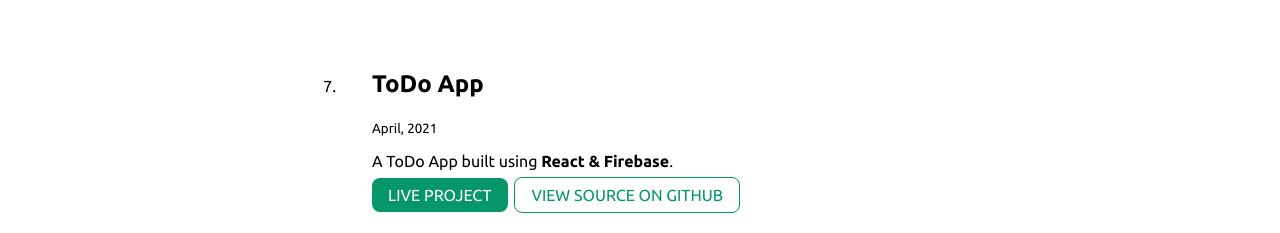
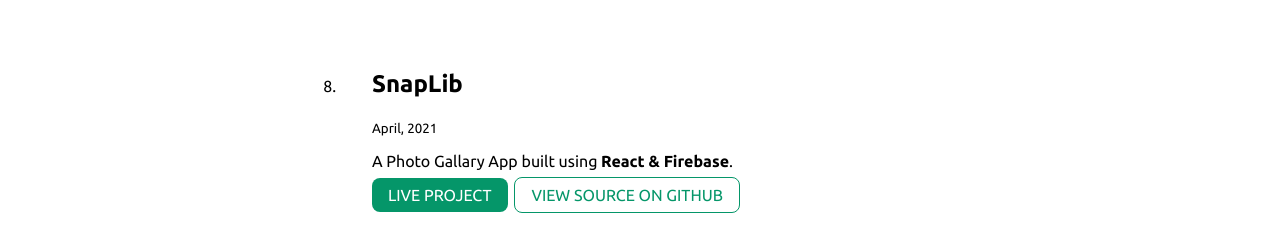
Before and after one commit to DevMittal04/neogcamp-portfolio, a plain HTML site: page projects.html in a window 1280 px wide. Shown: the part 539-772 px from the top of the page. Drawn offline with Linux system fonts and the light colour scheme.

Commit message:
SnapLib Added

```diff
--- a/projects.html
+++ b/projects.html
@@ -25,6 +25,17 @@
     </header>
 
     <ol reversed class="container container-center">
+
+        <!-- snap-lib -->
+        <li>
+            <article class="margin-md">
+                <h1>SnapLib</h1>
+                <small>April, 2021</small>
+                <p>A Photo Gallary App built using <strong>React & Firebase</strong>.</p>
+                <a class="link link-primary" href="https://snap-library.web.app/">LIVE PROJECT</a>
+                <a class="link link-secondary" href="https://github.com/DevMittal04/snap-lib">VIEW SOURCE ON GITHUB</a>
+            </article>
+        </li>
 
         <!-- todo-app -->
         <li>
```
